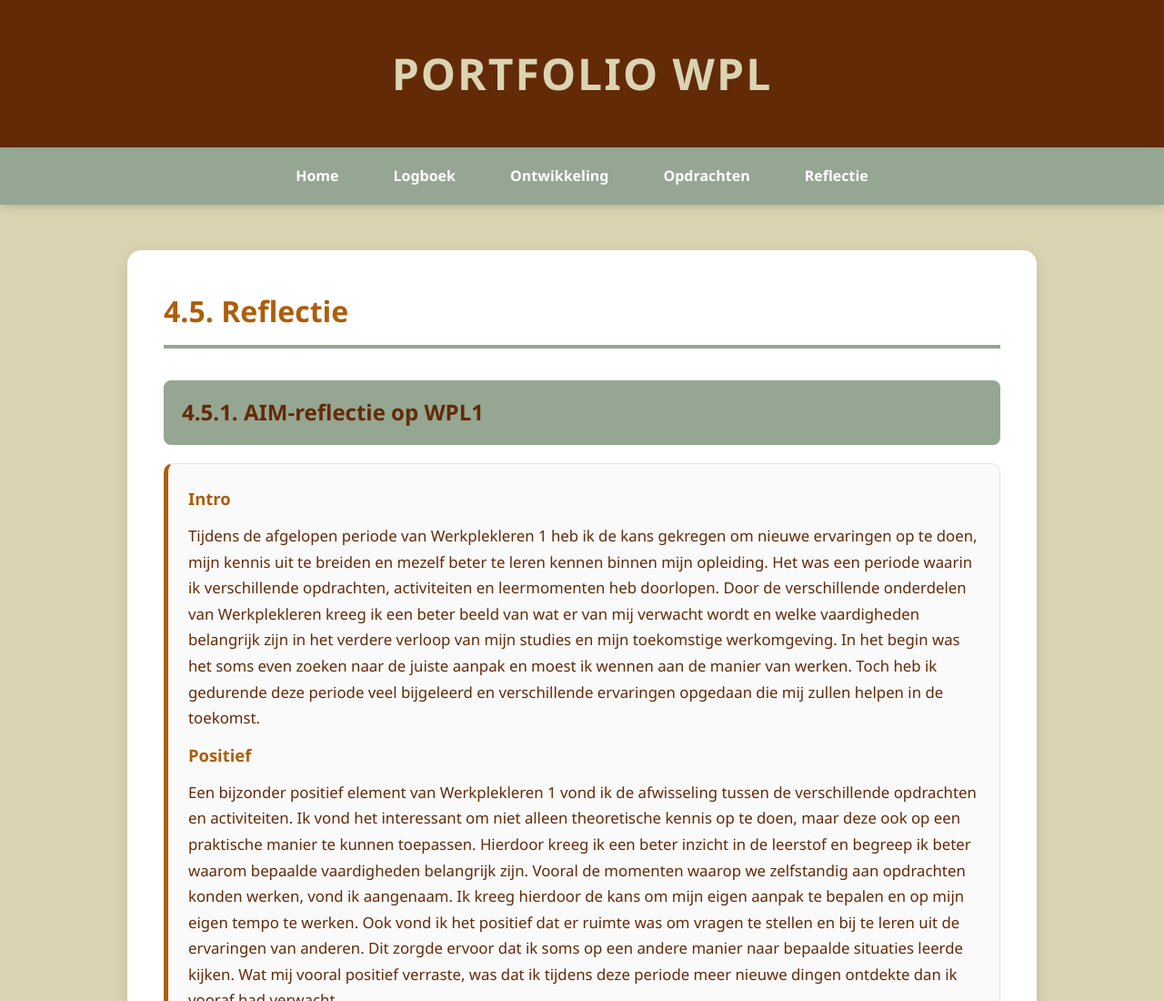
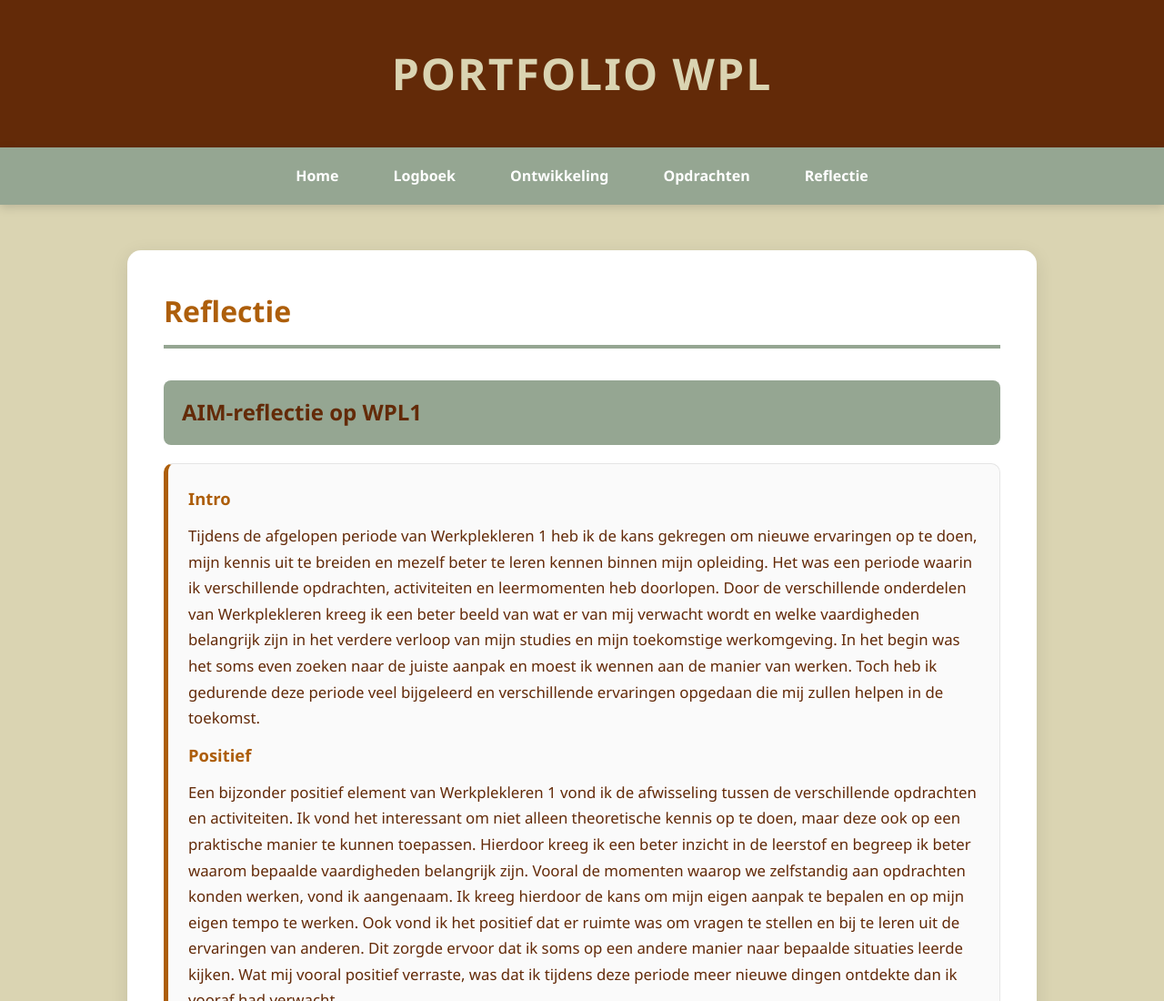
Before and after one commit to pxl-werkplekleren/portfolio-MarwaBoulbenPXL, a plain HTML site: page Reflectie.html in a window 1280 px wide. Shown: the top 1100 px of the page at 91% size. Drawn offline with Linux system fonts and the light colour scheme.

Commit message:
typfouten

```diff
--- a/Reflectie.html
+++ b/Reflectie.html
@@ -23,10 +23,10 @@
 
         <section class="section">
 
-            <h2 class="section-title">4.5. Reflectie</h2>
+            <h2 class="section-title">Reflectie</h2>
 
             <div class="role-block">
-                <h3 class="role-title">4.5.1. AIM-reflectie op WPL1</h3>
+                <h3 class="role-title">AIM-reflectie op WPL1</h3>
 
                 <div class="activity-card">
 
```
